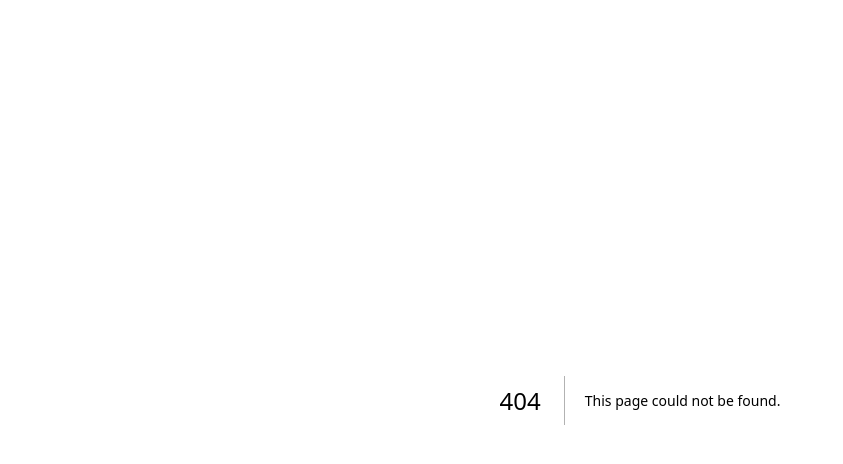
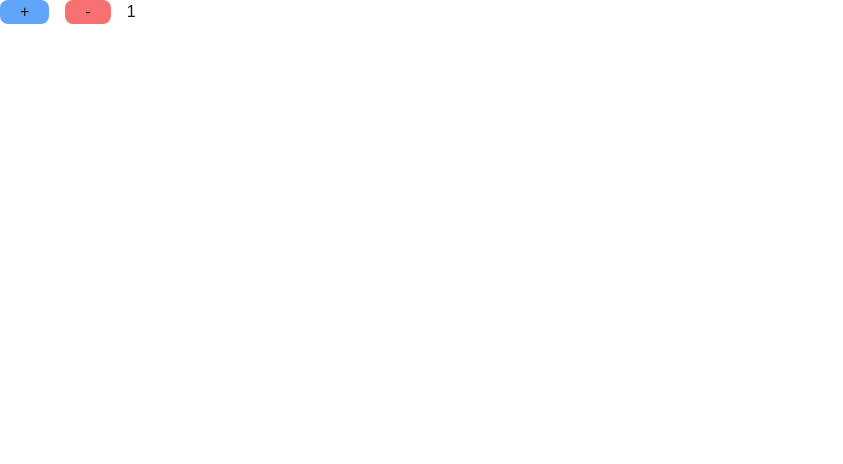
Before and after one commit to maximL5/cprg306-assignments, a Next.js app: page /week-4 in a window 1280 px wide. Before the commit this address had no page. Shown: the top 464 px of the page, without its empty margins (0-843 px from the left). Built offline with nearby package versions, Linux system fonts and the light colour scheme.

Commit message:
week 4 done

```diff
--- a/app/page.js
+++ b/app/page.js
@@ -12,6 +12,9 @@
       <li>
       <Link href="/week-3">Week 3 Assignment</Link>
       </li>
+      <li>
+        <Link href="/week-4">Week 4 Assignment</Link>
+      </li>
     </main>
   );
 }
--- /dev/null
+++ b/app/week-4/new-item.js
@@ -0,0 +1,25 @@
+'use client';
+import { useState } from "react";
+
+export default function NewItem() {
+
+    const [count, setCount]=useState(1);
+
+    const increment=()=>
+    {
+        setCount((prevCount) => (prevCount < 20 ? prevCount + 1 : prevCount));
+    };
+
+    const decrement=()=>
+    {
+        setCount((prevCount) => (prevCount > 1 ? prevCount - 1 : prevCount));
+    };
+
+    return(
+    <div className="flex flex-row gap-4">
+        <button onClick={increment} disabled={count===20} className="bg-blue-400 rounded-lg pl-5 pr-5">+</button>
+        <button onClick={decrement} disabled={count===1} className="bg-red-400 rounded-lg pl-5 pr-5">-</button>
+        <h1>{count}</h1>
+    </div>
+    );
+};
--- /dev/null
+++ b/app/week-4/page.js
@@ -0,0 +1,8 @@
+import NewItem from "./new-item";
+
+
+export default function Page () {
+    return(
+        <NewItem></NewItem>
+    );
+};
```
